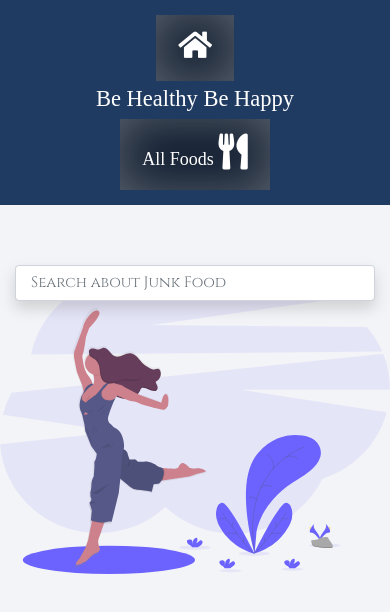
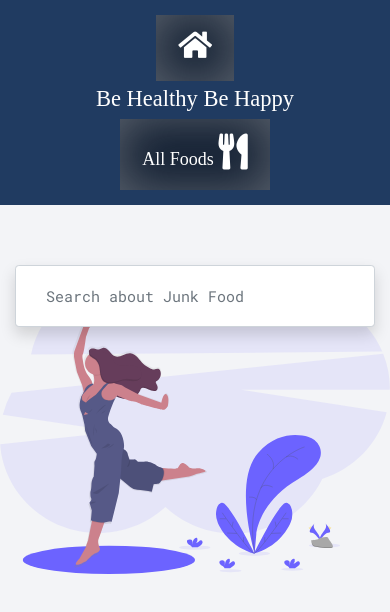
Before and after one commit to RuhanRK/healthy, a React (Create React App) app: page / in a window 390 px wide. Shown: the top 612 px of the page. Built offline with nearby package versions, Linux system fonts and the light colour scheme; a web font is replaced by a local one.

Commit message:
FIx some css for mobile

```diff
--- a/src/index.css
+++ b/src/index.css
@@ -1,4 +1,6 @@
 @import url("https://fonts.googleapis.com/css?family=Cinzel|Fredericka+the+Great");
+@import url("https://fonts.googleapis.com/css?family=Roboto+Mono");
+
 * {
     margin: 0;
     padding: 0;
@@ -11,7 +13,7 @@ body {
     width: 100vw;
     background: #f3f4f7 url("./imgs/healthy.svg") no-repeat center center /
         contain;
-    font-family: "Cinzel", serif;
+    font-family: "Roboto Mono", monospace;
 }
 
 .nav-bg {
@@ -92,6 +94,12 @@ blockquote p::after {
     .nav-bg {
         padding: 1rem 0 !important;
     }
+    .form-group input {
+        padding: 2rem !important;
+    }
+    .media-body p {
+        font-size: 18px !important;
+    }
 }
 
 @media (max-width: 560px) {
```
